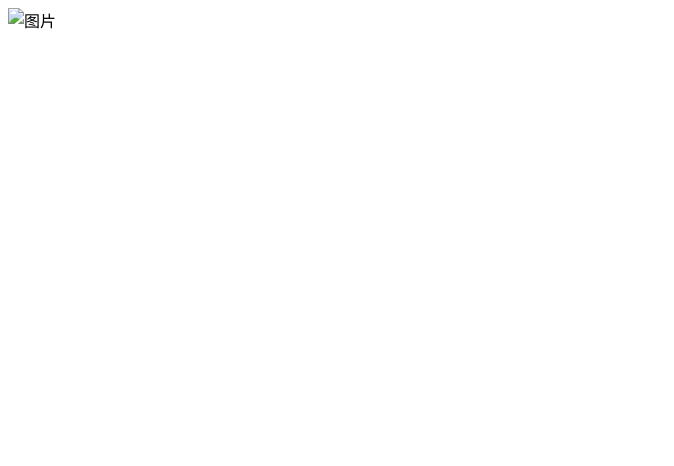
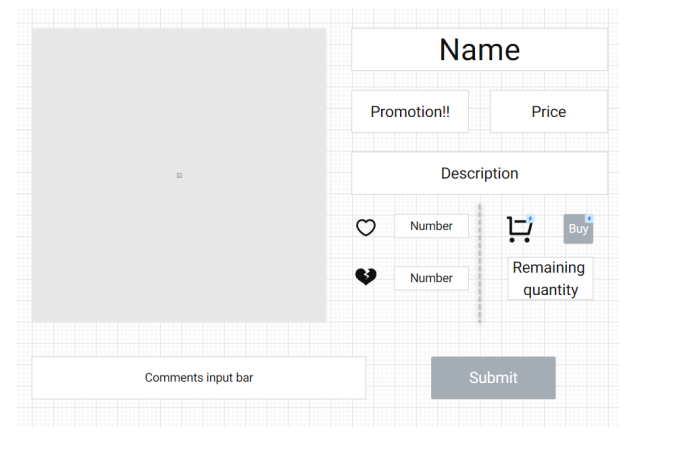
Before and after one commit to Abengate/Demo, a plain HTML site: page Product page.html in a window 1280 px wide. Shown: the whole page, without its empty margins (0-674 px from the left). Drawn offline with Linux system fonts and the light colour scheme.

Commit message:
Update Product page.html

```diff
--- a/Product page.html
+++ b/Product page.html
@@ -9,7 +9,7 @@
 </head>
 
 <body>
-    <img src="#" alt="图片">
+    <img src="1683042414432.jpg" alt="图片">
 </body>
 
 </html>
```
